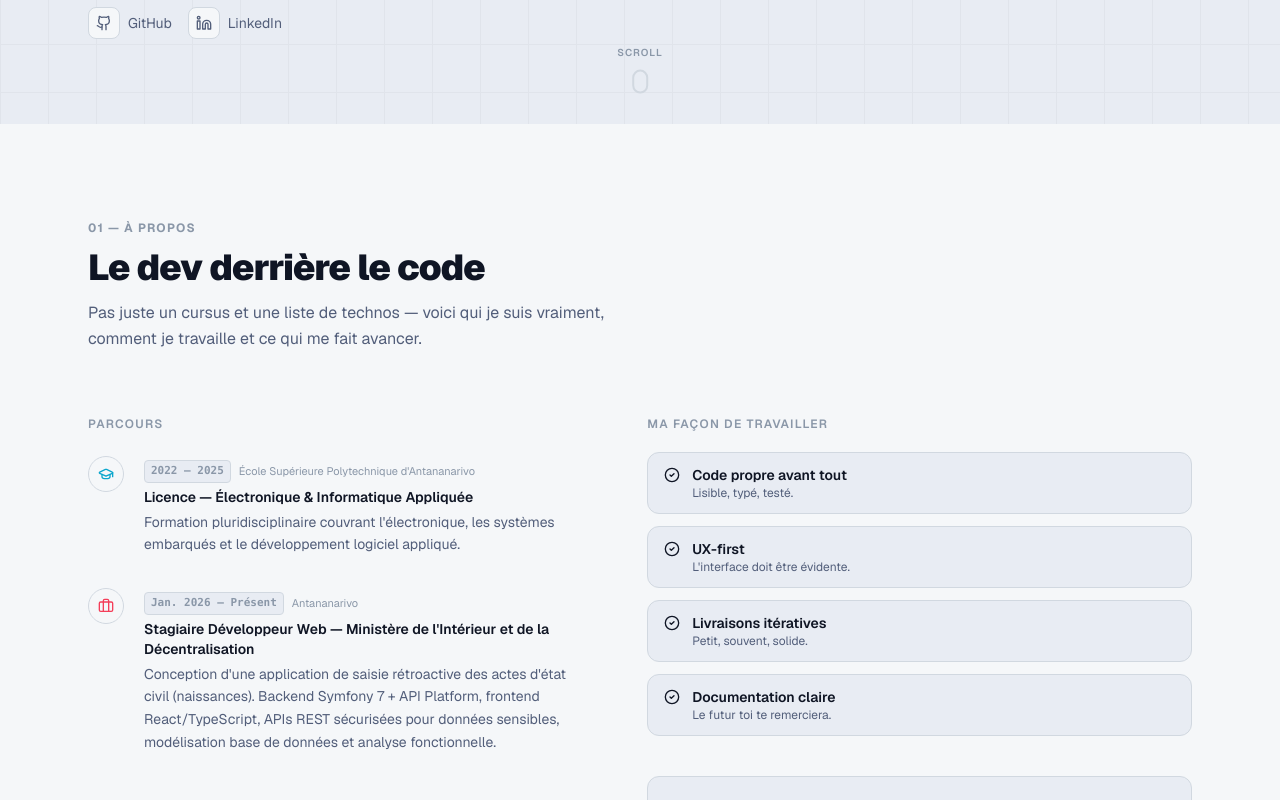
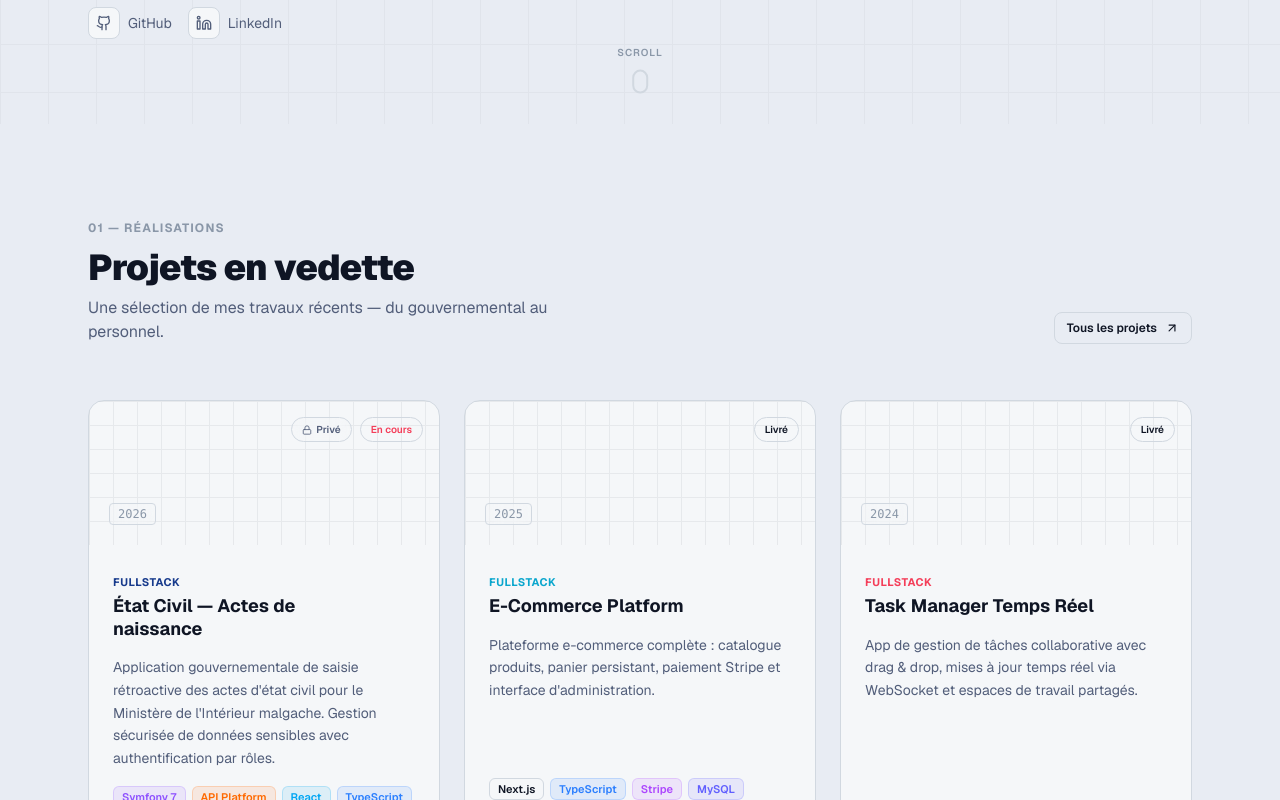
Before and after one commit to rommy-dev/portfolio, a Next.js app: page / in a window 1280 px wide. Shown: the part 740-1540 px from the top of the page. Built offline with nearby package versions, Linux system fonts and the light colour scheme.

Commit message:
refactor: update order of the sections in home page

```diff
--- a/src/app/page.tsx
+++ b/src/app/page.tsx
@@ -8,10 +8,10 @@ export default function Home() {
   return (
     <div>
       <HeroSection />
-      <AboutSection />
       <FeaturedProjects />
       <ServicesSection />
       <TechStack />
+      <AboutSection />
     </div>
   );
 }
--- a/src/components/sections/AboutSection.tsx
+++ b/src/components/sections/AboutSection.tsx
@@ -68,7 +68,7 @@ export function AboutSection() {
         {/* ── Section header ── */}
         <motion.div {...inView(0)} className="mb-16 flex flex-col gap-3">
           <span className="text-xs font-bold uppercase tracking-widest text-foreground-subtle">
-            01 — À propos
+            04 — À propos
           </span>
           <h2 className="text-3xl md:text-4xl font-black tracking-tight text-foreground">
             Le dev derrière le code
--- a/src/components/sections/FeaturedProjects.tsx
+++ b/src/components/sections/FeaturedProjects.tsx
@@ -78,7 +78,7 @@ export function FeaturedProjects() {
         {/* ── Header ── */}
         <motion.div {...inView(0)} className="mb-14 flex flex-col gap-3">
           <span className="text-xs font-bold uppercase tracking-widest text-foreground-subtle">
-            02 — Réalisations
+            01 — Réalisations
           </span>
           <div className="flex flex-col sm:flex-row sm:items-end justify-between gap-4">
             <div>
--- a/src/components/sections/ServiceSection.tsx
+++ b/src/components/sections/ServiceSection.tsx
@@ -112,7 +112,7 @@ export function ServicesSection() {
         {/* ── Header ── */}
         <motion.div {...inView(0)} className="mb-14 flex flex-col gap-3">
           <span className="text-xs font-bold uppercase tracking-widest text-foreground-subtle">
-            03 — Services
+            02 — Services
           </span>
           <div className="flex flex-col sm:flex-row sm:items-end justify-between gap-4">
             <div>
--- a/src/components/sections/TechStack.tsx
+++ b/src/components/sections/TechStack.tsx
@@ -110,7 +110,7 @@ export function TechStack() {
         {/* ── Header ── */}
         <motion.div {...inView(0)} className="mb-14 flex flex-col gap-3">
           <span className="text-xs font-bold uppercase tracking-widest text-foreground-subtle">
-            04 — Stack technique
+            03 — Stack technique
           </span>
           <div>
             <h2 className="text-3xl md:text-4xl font-black tracking-tight text-foreground">
```
